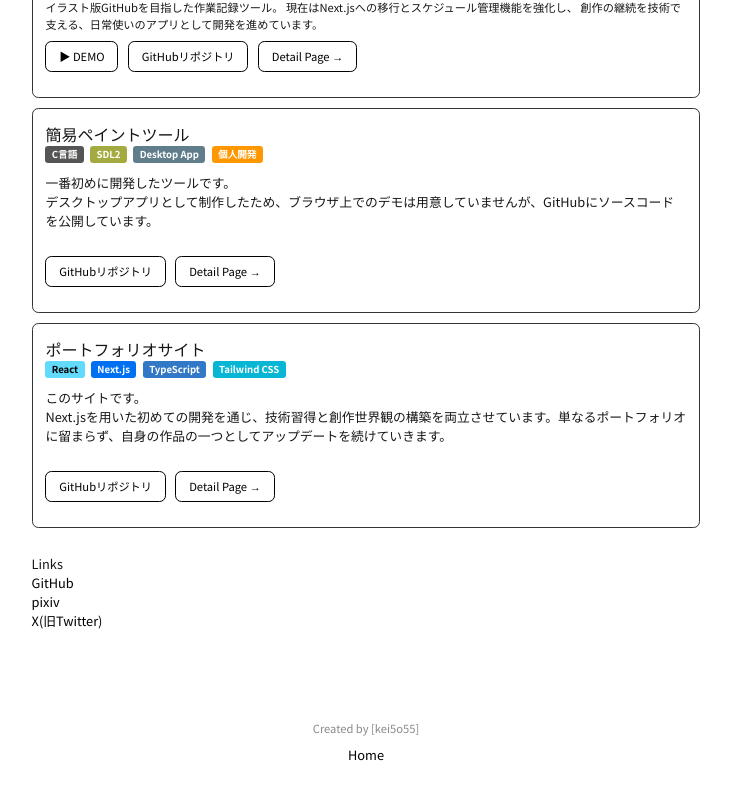
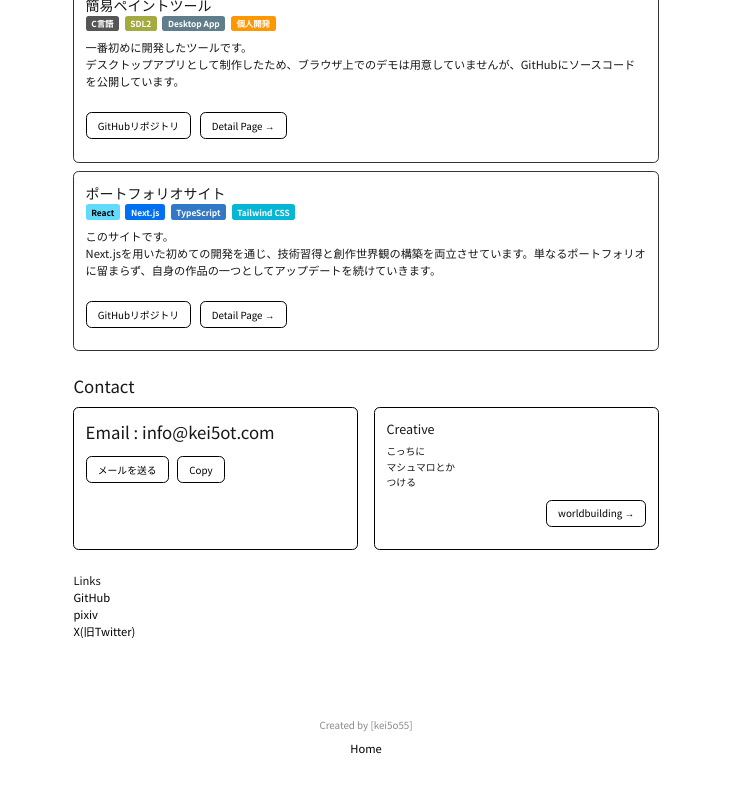
Before and after one commit to kei5o55/my-portfolio, a Next.js app: page / in a window 1280 px wide. Shown: the part 908-1708 px from the top of the page, without its empty margins (274-1005 px from the left). Built offline with nearby package versions, Linux system fonts and the light colour scheme.

Commit message:
contactをホームに追加

```diff
--- a/app/layout.tsx
+++ b/app/layout.tsx
@@ -39,7 +39,7 @@ export default function RootLayout({
     <html lang="ja">
       <body
         className={notoSansJP.className}
-          style={{ zoom: "80%",}
+          style={{ zoom: "70%",}
         }
       >
         {children}
--- a/app/page.css
+++ b/app/page.css
@@ -1,4 +1,7 @@
 a:hover {
+  color: #00b7ff;
+}
+button:hover{
   color: #00b7ff;
 }
 a {
@@ -6,3 +9,8 @@ a {
   text-decoration: none;
   transition: all 0.2s ease; /* 変化をなめらかに */
 }
+button {
+  color: #000000;
+  text-decoration: none;
+  transition: all 0.2s ease; /* 変化をなめらかに */
+}
--- a/app/page.tsx
+++ b/app/page.tsx
@@ -1,7 +1,8 @@
+"use client";
 import Link from "next/link";
 import "./page.css";
-import Image from 'next/image';
-
+import Image from "next/image";
+import { useState } from "react";
 export default function Home() {
   const tagStyle = (bgColor: string, color: string) => ({
     backgroundColor: bgColor,
@@ -11,26 +12,46 @@ export default function Home() {
     fontSize: "12px",
     fontWeight: "bold",
   });
+
+  const email = "info@kei5ot.com"; // 設定したアドレス
+  const [copied, setCopied] = useState(false);
+  const handleCopy = async () => {
+    try {
+      await navigator.clipboard.writeText(email);
+      setCopied(true);
+
+      // 2秒後に「Copied!」から元の表示に戻す
+      setTimeout(() => {
+        setCopied(false);
+      }, 2000);
+    } catch (err) {
+      console.error("Failed to copy email: ", err);
+    }
+  };
+
   return (
     <main style={{ padding: 32, maxWidth: 900, margin: "0 auto" }}>
-      <h1 style={{ fontSize: 32, marginBottom: 8 }}>
-        Portfolio
-      </h1>
+      <h1 style={{ fontSize: 32, marginBottom: 8 }}>Portfolio</h1>
 
       {/* 自己紹介 */}
       <section style={{ marginBottom: 32 }}>
         <h2 style={{ fontSize: 24 }}>About</h2>
         <p>
-          kei5ot&nbsp;or&nbsp;kei5o55&nbsp;というHNで活動しています。創作世界観とイラスト・TypeScript / Reactを用いたWebアプリケーションを制作しています。<br />
-          創作支援アプリケーションを制作しており、Worksセクションに制作物を掲載しています。<br />
+          kei5ot&nbsp;or&nbsp;kei5o55&nbsp;というHNで活動しています。創作世界観とイラスト・TypeScript
+          / Reactを用いたWebアプリケーションを制作しています。
+          <br />
+          創作支援アプリケーションを制作しており、Worksセクションに制作物を掲載しています。
+          <br />
           フロントエンド領域に興味があり、問題解決のために何を作るかといったアイデア出しや、ユーザ体験を意識した新機能の追加・改善などが好きですが、
           今後は低レイヤー領域やバックエンド技術についても意欲的に学びたいと考えています。
-          <br /><br />
-          最近はRejistellaとWorklog Appの二つのwebアプリに注力しています。どちらも実運用を通して機能改善を続けており、長期的な視点で育成を継続しています。
           <br />
-
+          <br />
+          最近はRejistellaとWorklog
+          Appの二つのwebアプリに注力しています。どちらも実運用を通して機能改善を続けており、長期的な視点で育成を継続しています。
+          <br />
         </p>
-        <Link href="/about"
+        <Link
+          href="/about"
           className="
                             inline-flex
                             items-center
@@ -45,7 +66,8 @@ export default function Home() {
                             transition
                             hover:bg-zinc-200
                         "
-                        style={{ display: "inline-block", marginTop: 12 }}>
+          style={{ display: "inline-block", marginTop: 12 }}
+        >
           More about me →
         </Link>
       </section>
@@ -53,9 +75,13 @@ export default function Home() {
       {/* 作品 */}
       <section style={{ marginBottom: 32 }}>
         <h2 style={{ fontSize: 24 }}>Works</h2>
-        <p style={{fontSize: 16,marginBottom: 16,opacity: 0.7 }}>力を入れている制作物を掲載しています。<br />
-          GithubのReadmeには機能詳細・工夫点などを、<br />
-          「Detail Page →」には制作物に対する思いや開発背景を簡単に記載していますので、ぜひ両方ご覧ください。
+        <p style={{ fontSize: 16, marginBottom: 16, opacity: 0.7 }}>
+          力を入れている制作物を掲載しています。
+          <br />
+          GithubのReadmeには機能詳細・工夫点などを、
+          <br />
+          「Detail Page
+          →」には制作物に対する思いや開発背景を簡単に記載していますので、ぜひ両方ご覧ください。
         </p>
         <div
           style={{
@@ -65,16 +91,28 @@ export default function Home() {
             marginTop: 12,
           }}
         >
-          <h3 style={{fontSize : 20}}>Artwork</h3>
-          <div style={{ display: "flex", gap: 8, flexWrap: "wrap", marginBottom: 12 }}>
+          <h3 style={{ fontSize: 20 }}>Artwork</h3>
+          <div
+            style={{
+              display: "flex",
+              gap: 8,
+              flexWrap: "wrap",
+              marginBottom: 12,
+            }}
+          >
             <span style={tagStyle("#FF69B4", "#fff")}>Illustrations</span>
           </div>
           <p>
-              イラスト作品集。<br />
-              感覚や手癖を大切にして描いています。オリジナルキャラクターや二次創作を中心に制作しています。<br />
-              ※高解像度画像を掲載しているため、読み込みに時間がかかる場合があります。</p>
+            イラスト作品集。
+            <br />
+            感覚や手癖を大切にして描いています。オリジナルキャラクターや二次創作を中心に制作しています。
+            <br />
+            ※高解像度画像を掲載しているため、読み込みに時間がかかる場合があります。
+          </p>
           <div style={{ display: "flex", gap: 12, marginTop: 8 }}>
-            <Link href="/art" className="
+            <Link
+              href="/art"
+              className="
                             inline-flex
                             items-center
                             gap-2
@@ -88,7 +126,9 @@ export default function Home() {
                             transition
                             hover:bg-zinc-200
                         "
-                        >Illustrations →</Link>
+            >
+              Illustrations →
+            </Link>
           </div>
         </div>
 
@@ -100,8 +140,15 @@ export default function Home() {
             marginTop: 12,
           }}
         >
-          <h3 style={{fontSize : 20}}>Rejistella ( 仮称 ) / レジアプリ</h3>
-          <div style={{ display: "flex", gap: 8, flexWrap: "wrap", marginBottom: 12 }}>
+          <h3 style={{ fontSize: 20 }}>Rejistella ( 仮称 ) / レジアプリ</h3>
+          <div
+            style={{
+              display: "flex",
+              gap: 8,
+              flexWrap: "wrap",
+              marginBottom: 12,
+            }}
+          >
             <span style={tagStyle("#3178C6", "#fff")}>TypeScript</span>
             <span style={tagStyle("#61DAFB", "#000")}>React</span>
             <span style={tagStyle("#646CFF", "#fff")}>Vite</span>
@@ -110,17 +157,21 @@ export default function Home() {
             <span style={tagStyle("#4CAF50", "#fff")}>実運用中</span>
             <span style={tagStyle("#FF9800", "#fff")}>個人開発</span>
           </div>
-          <div style={{display: "flex",}}>
-
+          <div style={{ display: "flex" }}>
             <p>
-              同人即売会向けのレジアプリケーション。<br />
+              同人即売会向けのレジアプリケーション。
+              <br />
               実運用を通して機能を改善し、
-              長期的な視点での育成を継続しています。<br/><br />
+              長期的な視点での育成を継続しています。
+              <br />
+              <br />
             </p>
           </div>
 
           <div style={{ display: "flex", gap: 12, marginTop: 8 }}>
-            <a href="https://register-3k2l.vercel.app/"  className="
+            <a
+              href="https://register-3k2l.vercel.app/"
+              className="
                             inline-flex
                             items-center
                             gap-1
@@ -133,8 +184,13 @@ export default function Home() {
                             text-sm
                             transition
                             hover:bg-zinc-200
-                        ">▶ DEMO</a>
-            <a href="https://github.com/kei5o55/register"  className="
+                        "
+            >
+              ▶ DEMO
+            </a>
+            <a
+              href="https://github.com/kei5o55/register"
+              className="
                             inline-flex
                             items-center
                             gap-1
@@ -147,8 +203,13 @@ export default function Home() {
                             text-sm
                             transition
                             hover:bg-zinc-200
-                        ">GitHubリポジトリ</a>
-            <a href="/works/rejistella"  className="
+                        "
+            >
+              GitHubリポジトリ
+            </a>
+            <a
+              href="/works/rejistella"
+              className="
                             inline-flex
                             items-center
                             gap-1
@@ -161,9 +222,11 @@ export default function Home() {
                             text-sm
                             transition
                             hover:bg-zinc-200
-                        ">Detail Page →</a>
+                        "
+            >
+              Detail Page →
+            </a>
           </div>
-
         </div>
         <div
           style={{
@@ -173,9 +236,16 @@ export default function Home() {
             marginTop: 12,
           }}
         >
-          <h3 style={{fontSize : 20}}>作業記録ツール</h3>
+          <h3 style={{ fontSize: 20 }}>作業記録ツール</h3>
 
-          <div style={{ display: "flex", gap: 8, flexWrap: "wrap", marginBottom: 12 }}>
+          <div
+            style={{
+              display: "flex",
+              gap: 8,
+              flexWrap: "wrap",
+              marginBottom: 12,
+            }}
+          >
             <span style={tagStyle("#3178C6", "#fff")}>TypeScript</span>
             <span style={tagStyle("#61DAFB", "#000")}>React</span>
             <span style={tagStyle("#0070f3", "#fff")}>Next.js </span>
@@ -191,7 +261,9 @@ export default function Home() {
           </p>
 
           <div style={{ display: "flex", gap: 12, marginTop: 8 }}>
-            <a href="https://worklog-app-ruby.vercel.app/projects"  className="
+            <a
+              href="https://worklog-app-ruby.vercel.app/projects"
+              className="
                             inline-flex
                             items-center
                             gap-1
@@ -204,8 +276,13 @@ export default function Home() {
                             text-sm
                             transition
                             hover:bg-zinc-200
-                        ">▶ DEMO</a>
-            <a href="https://github.com/kei5o55/worklog-app"  className="
+                        "
+            >
+              ▶ DEMO
+            </a>
+            <a
+              href="https://github.com/kei5o55/worklog-app"
+              className="
                             inline-flex
                             items-center
                             gap-1
@@ -218,8 +295,13 @@ export default function Home() {
                             text-sm
                             transition
                             hover:bg-zinc-200
-                        ">GitHubリポジトリ</a>
-            <a href="/works/worklog"  className="
+                        "
+            >
+              GitHubリポジトリ
+            </a>
+            <a
+              href="/works/worklog"
+              className="
                             inline-flex
                             items-center
                             gap-1
@@ -232,7 +314,10 @@ export default function Home() {
                             text-sm
                             transition
                             hover:bg-zinc-200
-                        ">Detail Page →</a>
+                        "
+            >
+              Detail Page →
+            </a>
           </div>
         </div>
         <div
@@ -243,22 +328,33 @@ export default function Home() {
             marginTop: 12,
           }}
         >
-          <h3 style={{fontSize : 20}}>簡易ペイントツール</h3>
+          <h3 style={{ fontSize: 20 }}>簡易ペイントツール</h3>
 
-          <div style={{ display: "flex", gap: 8, flexWrap: "wrap", marginBottom: 12 }}>
+          <div
+            style={{
+              display: "flex",
+              gap: 8,
+              flexWrap: "wrap",
+              marginBottom: 12,
+            }}
+          >
             <span style={tagStyle("#555555", "#fff")}>C言語</span>
             <span style={tagStyle("#a3aa3f", "#fff")}>SDL2</span>
             <span style={tagStyle("#607D8B", "#fff")}>Desktop App</span>
             <span style={tagStyle("#FF9800", "#fff")}>個人開発</span>
           </div>
           <p>
-            一番初めに開発したツールです。<br />
-            デスクトップアプリとして制作したため、ブラウザ上でのデモは用意していませんが、GitHubにソースコードを公開しています。<br />
+            一番初めに開発したツールです。
+            <br />
+            デスクトップアプリとして制作したため、ブラウザ上でのデモは用意していませんが、GitHubにソースコードを公開しています。
+            <br />
             <br />
           </p>
 
           <div style={{ display: "flex", gap: 12, marginTop: 8 }}>
-            <a href="https://github.com/kei5o55/DrawApp"  className="
+            <a
+              href="https://github.com/kei5o55/DrawApp"
+              className="
                             inline-flex
                             items-center
                             gap-1
@@ -271,8 +367,13 @@ export default function Home() {
                             text-sm
                             transition
                             hover:bg-zinc-200
-                        ">GitHubリポジトリ</a>
-            <a href="/works/drawapp"  className="
+                        "
+            >
+              GitHubリポジトリ
+            </a>
+            <a
+              href="/works/drawapp"
+              className="
                             inline-flex
                             items-center
                             gap-1
@@ -285,9 +386,11 @@ export default function Home() {
                             text-sm
                             transition
                             hover:bg-zinc-200
-                        ">Detail Page →</a>
+                        "
+            >
+              Detail Page →
+            </a>
           </div>
-
         </div>
         <div
           style={{
@@ -297,21 +400,32 @@ export default function Home() {
             marginTop: 12,
           }}
         >
-          <h3 style={{fontSize : 20}}>ポートフォリオサイト</h3>
-          <div style={{ display: "flex", gap: 8, flexWrap: "wrap", marginBottom: 12 }}>
+          <h3 style={{ fontSize: 20 }}>ポートフォリオサイト</h3>
+          <div
+            style={{
+              display: "flex",
+              gap: 8,
+              flexWrap: "wrap",
+              marginBottom: 12,
+            }}
+          >
             <span style={tagStyle("#61DAFB", "#000")}>React</span>
             <span style={tagStyle("#0070f3", "#fff")}>Next.js</span>
             <span style={tagStyle("#3178C6", "#fff")}>TypeScript</span>
             <span style={tagStyle("#06B6D4", "#fff")}>Tailwind CSS</span>
           </div>
           <p>
-            このサイトです。<br />
-            Next.jsを用いた初めての開発を通じ、技術習得と創作世界観の構築を両立させています。単なるポートフォリオに留まらず、自身の作品の一つとしてアップデートを続けていきます。<br />
+            このサイトです。
+            <br />
+            Next.jsを用いた初めての開発を通じ、技術習得と創作世界観の構築を両立させています。単なるポートフォリオに留まらず、自身の作品の一つとしてアップデートを続けていきます。
+            <br />
             <br />
           </p>
 
           <div style={{ display: "flex", gap: 12, marginTop: 8 }}>
-            <a href="https://github.com/kei5o55/my-portfolio"  className="
+            <a
+              href="https://github.com/kei5o55/my-portfolio"
+              className="
                             inline-flex
                             items-center
                             gap-1
@@ -324,8 +438,13 @@ export default function Home() {
                             text-sm
                             transition
                             hover:bg-zinc-200
-                        ">GitHubリポジトリ</a>
-            <a href="/works/portfolio"  className="
+                        "
+            >
+              GitHubリポジトリ
+            </a>
+            <a
+              href="/works/portfolio"
+              className="
                             inline-flex
                             items-center
                             gap-1
@@ -338,10 +457,115 @@ export default function Home() {
                             text-sm
                             transition
                             hover:bg-zinc-200
-                        ">Detail Page →</a>
+                        "
+            >
+              Detail Page →
+            </a>
           </div>
         </div>
-
+      </section>
+      {/* スキル・活動 */}
+      <section style={{ marginBottom: 32 }}>
+        <h2 style={{ fontSize: 24, marginBottom: 12 }}>Contact</h2>
+        <div
+          style={{ display: "grid", gridTemplateColumns: "1fr 1fr", gap: 24 }}
+        >
+          <div
+            style={{
+              border: "1px solid #000000",
+              borderRadius: 8,
+              padding: 16,
+            }}
+          >
+              <p style={{ fontSize: 24 }}>Email : info@kei5ot.com</p>
+              <div className="py-4">
+                <a
+                  href="mailto:info@kei5ot.com"
+                  className="
+                            inline-flex
+                            items-center
+                            gap-1
+                            px-4
+                            py-2
+                            mb-4
+                            border
+                            border-black
+                            rounded-lg
+                            text-sm
+                            transition
+                            hover:bg-zinc-200
+                        "
+                >
+                  メールを送る
+                </a>
+                <button
+                  onClick={handleCopy}
+                  className={`inline-flex
+                            items-center
+                            gap-1
+                            px-4
+                            py-2
+                            mb-4
+                            border
+                            border-black
+                            rounded-lg
+                            text-sm
+                            transition
+                            hover:bg-zinc-200
+                            cursor-pointer
+                            ml-3 ${
+                    copied
+                      ? "bg-white text-white "
+                      : "bg-white hover:bg-gray-200 text-black"
+                  }`}
+                >
+                  {copied ? "Copied!" : "Copy"}
+                </button>
+              </div>
+          </div>
+          <div
+            style={{
+              border: "1px solid #000000",
+              borderRadius: 8,
+              padding: 16,
+            }}
+          >
+            <h3 style={{ fontSize: 18, marginBottom: 8 }}>Creative</h3>
+            <p style={{ fontSize: 14, lineHeight: 1.6 }}>
+              こっちに
+              <br />
+              マシュマロとか
+              <br />
+              つける
+            </p>
+            <p style={{ textAlign: "right" }}>
+              <Link
+                className="
+                        inline-flex
+                        items-center
+                        gap-2
+                        px-4
+                        py-2
+                        mb-4
+                        border
+                        border-black
+                        rounded-lg
+                        text-sm
+                        transition
+                        hover:bg-zinc-200
+                    "
+                href="/misoria"
+                style={{
+                  display: "inline-block",
+                  marginTop: 12,
+                  marginLeft: "auto",
+                }}
+              >
+                worldbuilding →
+              </Link>
+            </p>
+          </div>
+        </div>
       </section>
 
       {/* 連絡 */}
@@ -359,7 +583,6 @@ export default function Home() {
           </li>
         </ul>
       </section>
-
     </main>
   );
 }
```
Also changed, not shown: app/about/page.tsx (+0 -24 lines). Lines whose indentation alone changed are shown as unchanged.
